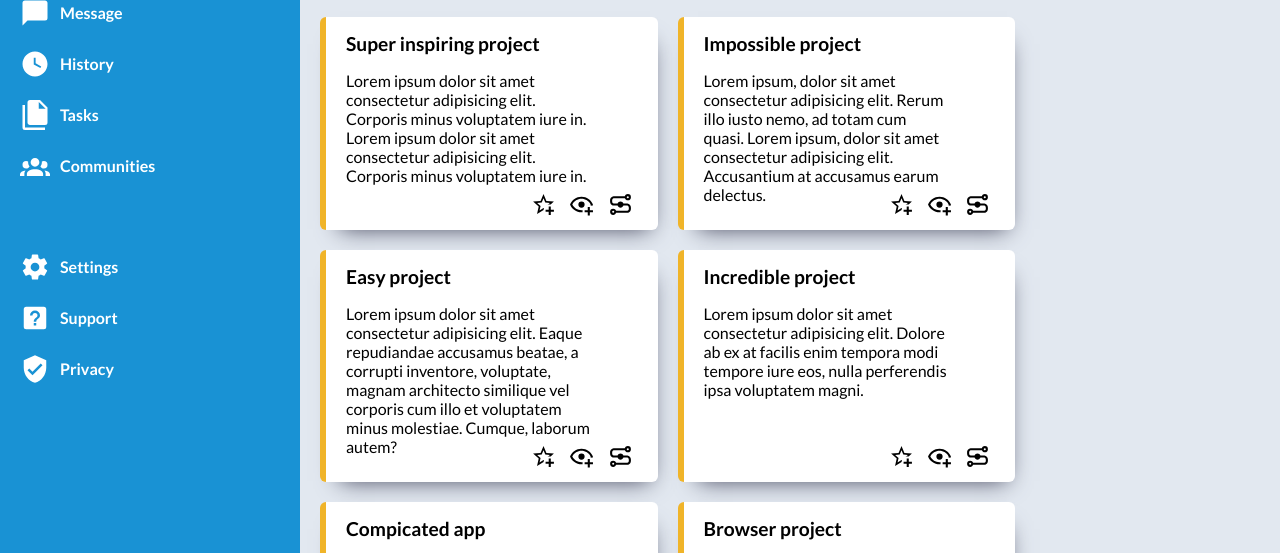
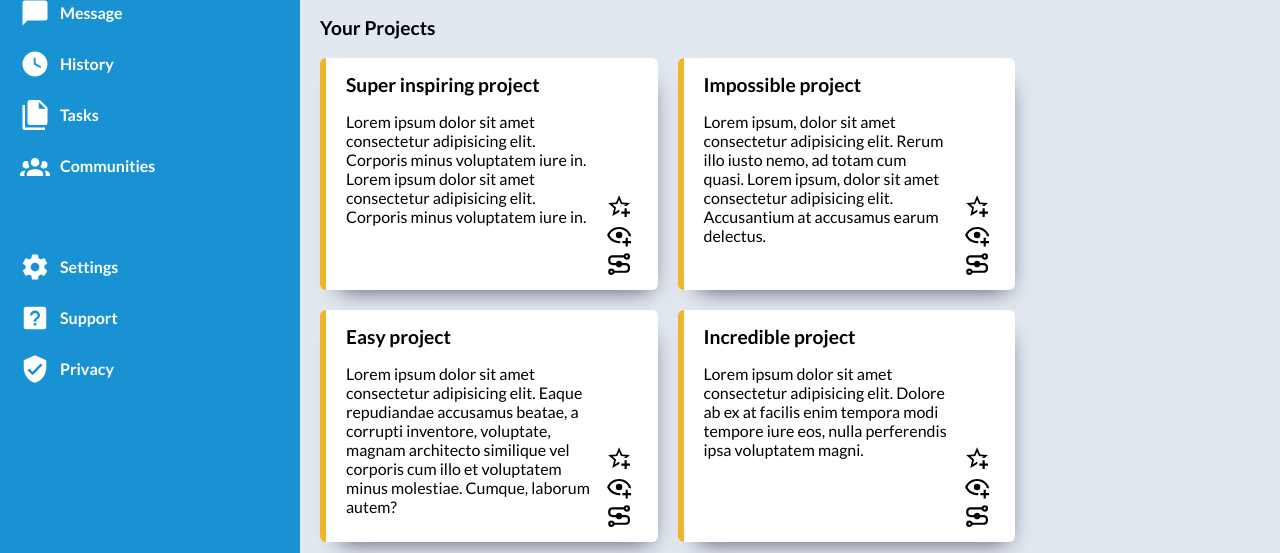
Before and after one commit to okularnik123/Admin-Dashboard-Project, a plain HTML site: page index.html in a window 1280 px wide. Shown: the part 175-728 px from the top of the page. Drawn offline with Linux system fonts and the light colour scheme.

Commit message:
Added your projects title

```diff
--- a/index.html
+++ b/index.html
@@ -130,7 +130,8 @@
         </div>
       </div>
       <div class="your-projects">
-        <div class="projectdiv">
+        <p>Your Projects</p>
+        <div class="projects-section"><div class="projectdiv">
           <p class="project-title">Super inspiring project</p>
           <p class="project-decription">
             Lorem ipsum dolor sit amet consectetur adipisicing elit. Corporis
@@ -188,7 +189,7 @@
               <svg xmlns="http://www.w3.org/2000/svg" viewBox="0 0 24 24"><title>star-plus-outline</title><path d="M5.8 21L7.4 14L2 9.2L9.2 8.6L12 2L14.8 8.6L22 9.2L18.8 12H18C17.3 12 16.6 12.1 15.9 12.4L18.1 10.5L13.7 10.1L12 6.1L10.3 10.1L5.9 10.5L9.2 13.4L8.2 17.7L12 15.4L12.5 15.7C12.3 16.2 12.1 16.8 12.1 17.3L5.8 21M17 14V17H14V19H17V22H19V19H22V17H19V14H17Z" /></svg>
               <svg xmlns="http://www.w3.org/2000/svg" viewBox="0 0 24 24"><title>eye-plus-outline</title><path d="M12,4.5C7,4.5 2.73,7.61 1,12C2.73,16.39 7,19.5 12,19.5C12.36,19.5 12.72,19.5 13.08,19.45C13.03,19.13 13,18.82 13,18.5C13,18.14 13.04,17.78 13.1,17.42C12.74,17.46 12.37,17.5 12,17.5C8.24,17.5 4.83,15.36 3.18,12C4.83,8.64 8.24,6.5 12,6.5C15.76,6.5 19.17,8.64 20.82,12C20.7,12.24 20.56,12.45 20.43,12.68C21.09,12.84 21.72,13.11 22.29,13.5C22.56,13 22.8,12.5 23,12C21.27,7.61 17,4.5 12,4.5M12,9A3,3 0 0,0 9,12A3,3 0 0,0 12,15A3,3 0 0,0 15,12A3,3 0 0,0 12,9M18,14.5V17.5H15V19.5H18V22.5H20V19.5H23V17.5H20V14.5H18Z" /></svg>
               <svg xmlns="http://www.w3.org/2000/svg" viewBox="0 0 24 24"><title>transit-connection-variant</title><path d="M18,11H14.82C14.4,9.84 13.3,9 12,9C10.7,9 9.6,9.84 9.18,11H6C5.67,11 4,10.9 4,9V8C4,6.17 5.54,6 6,6H16.18C16.6,7.16 17.7,8 19,8A3,3 0 0,0 22,5A3,3 0 0,0 19,2C17.7,2 16.6,2.84 16.18,4H6C4.39,4 2,5.06 2,8V9C2,11.94 4.39,13 6,13H9.18C9.6,14.16 10.7,15 12,15C13.3,15 14.4,14.16 14.82,13H18C18.33,13 20,13.1 20,15V16C20,17.83 18.46,18 18,18H7.82C7.4,16.84 6.3,16 5,16A3,3 0 0,0 2,19A3,3 0 0,0 5,22C6.3,22 7.4,21.16 7.82,20H18C19.61,20 22,18.93 22,16V15C22,12.07 19.61,11 18,11M19,4A1,1 0 0,1 20,5A1,1 0 0,1 19,6A1,1 0 0,1 18,5A1,1 0 0,1 19,4M5,20A1,1 0 0,1 4,19A1,1 0 0,1 5,18A1,1 0 0,1 6,19A1,1 0 0,1 5,20Z" /></svg>
-            </div>
+            </div></div>
         </div>
 
         </div>
--- a/style.css
+++ b/style.css
@@ -31,11 +31,8 @@
 .your-projects {
   grid-area: projects;
   color: #000;
-  display: grid;
-  grid-template-columns: repeat(2, 1fr);
-  grid-template-rows: repeat(3, 1fr);
-  gap: 20px;
   padding: 20px;
+  padding-top: 0;
 }
 .announcements {
   grid-area: announcements;
@@ -140,6 +137,16 @@
 }
 /* header styling end*/
 /* projects section styling start*/
+.your-projects > p {
+  font-weight: bold;
+  font-size: 1.2rem;
+}
+.projects-section {
+  display: grid;
+  grid-template-columns: repeat(2, 1fr);
+  grid-template-rows: repeat(3, 1fr);
+  gap: 20px;
+}
 .projectdiv {
   background-color: #fff;
   border-radius: 6px;
@@ -160,7 +167,7 @@
 }
 .project-controls svg {
   fill: black;
-  height: 25px;
+  height: 25git px;
   margin-right: 10px;
 }
 /* projects section styling end*/
```
